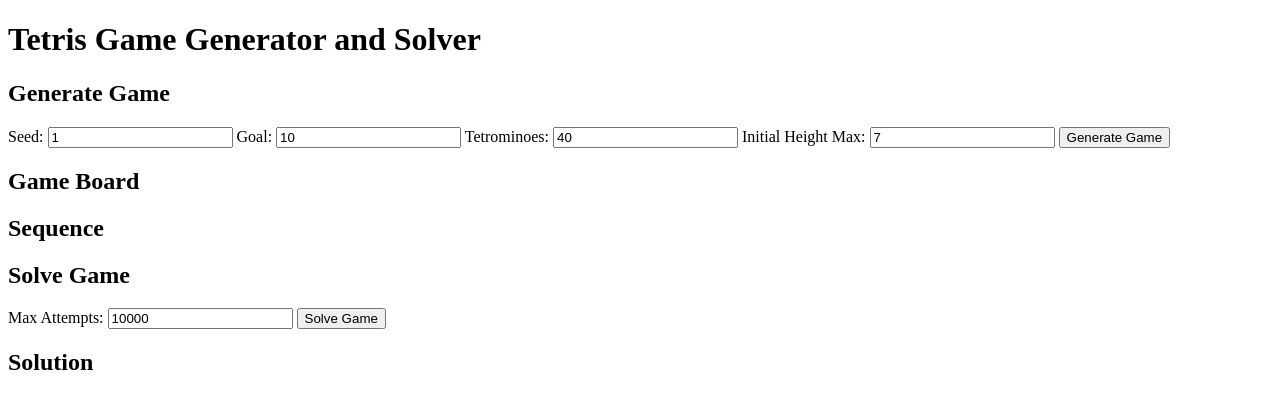
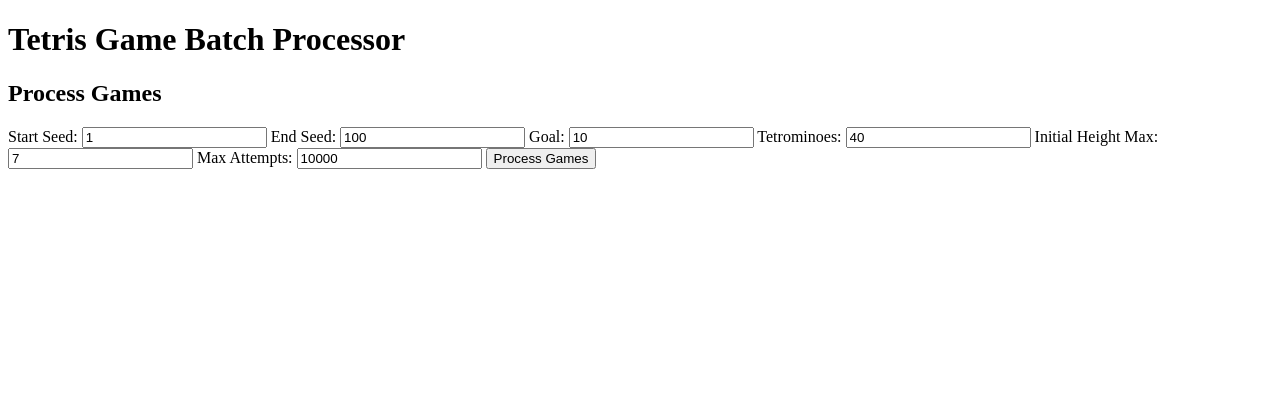
Before and after one commit to sami-29/tetris-algo, a Flask app: page / in a window 1280 px wide. Shown: the top 409 px of the page. Run offline with Flask 3, Linux system fonts and the light colour scheme.

Commit message:
feat: Implement batch processing of Tetris games

```diff
--- a/main.py
+++ b/main.py
@@ -4,7 +4,8 @@ from time import time
 import multiprocessing
 import csv
 import logging
-from flask import Flask, render_template, request, jsonify
+from flask import Flask, render_template, request, jsonify, send_file
+import io
 
 logging.basicConfig(level=logging.INFO, format='%(asctime)s - %(levelname)s - %(message)s')
 
@@ -40,8 +41,6 @@ def run_game_generation_and_solving(start, end, goal, tetrominoes, initial_heigh
 
     total_time = time() - start_loop
     log_results(goal, tetrominoes, max_attempts, total_time, winnable_games, len(games))
-    save_winnable_games(winnable_games)
-
     return winnable_games
 
 def log_results(goal, tetrominoes, max_attempts, total_time, winnable_games, total_games):
@@ -59,49 +58,37 @@ def log_results(goal, tetrominoes, max_attempts, total_time, winnable_games, tot
                        f"It took {total_time:.2f} seconds to pass through all {total_games} seeds "
                        f"with a max_attempts of {max_attempts}.\n")
 
-def save_winnable_games(winnable_games):
-    if winnable_games:
-        with open('winnable_games.csv', 'a', newline='') as file:
-            writer = csv.writer(file)
-            writer.writerow(["seed", "max_moves", "goal", "initial_height_max"])
-            for game in winnable_games:
-                writer.writerow([game.seed, game.tetrominoes, game.goal, game.initial_height_max])
-
 @app.route('/')
 def index():
-    return render_template('index.html', sequence=None)
+    return render_template('index.html')
 
-@app.route('/generate', methods=['POST'])
-def generate_game_route():
+@app.route('/process', methods=['POST'])
+def process_games():
     data = request.json
-    seed = int(data['seed'])
+    start = int(data['start'])
+    end = int(data['end'])
     goal = int(data['goal'])
     tetrominoes = int(data['tetrominoes'])
     initial_height_max = int(data['initial_height_max'])
-
-    game = TetrisGameGenerator(seed=seed, goal=goal, tetrominoes=tetrominoes, initial_height_max=initial_height_max)
-
-    return jsonify({
-        'board': game.board.tolist(),
-        'sequence': game.sequence
-    })
-
-@app.route('/solve', methods=['POST'])
-def solve_game_route():
-    data = request.json
-    board = data['board']
-    sequence = data['sequence']
-    goal = int(data['goal'])
     max_attempts = int(data['max_attempts'])
 
-    solver = TetrisSolver(board, sequence, goal, max_attempts=max_attempts)
-    result, moves, failed_attempts = solver.solve()
+    winnable_games = run_game_generation_and_solving(start, end, goal, tetrominoes, initial_height_max, max_attempts)
 
-    return jsonify({
-        'result': result,
-        'moves': moves,
-        'failed_attempts': failed_attempts
-    })
+    # Create CSV in memory
+    output = io.StringIO()
+    writer = csv.writer(output)
+    writer.writerow(["seed", "max_moves", "goal", "initial_height_max"])
+    for game in winnable_games:
+        writer.writerow([game.seed, game.tetrominoes, game.goal, game.initial_height_max])
+
+    # Create a response with the CSV file
+    output.seek(0)
+    return send_file(
+        io.BytesIO(output.getvalue().encode()),
+        mimetype='text/csv',
+        as_attachment=True,
+        attachment_filename='winnable_games.csv'
+    )
 
 if __name__ == "__main__":
     app.run(debug=True)
--- a/templates/index.html
+++ b/templates/index.html
@@ -3,61 +3,28 @@
 <head>
     <meta charset="UTF-8">
     <meta name="viewport" content="width=device-width, initial-scale=1.0">
-    <title>Tetris Game Generator and Solver</title>
+    <title>Tetris Game Batch Processor</title>
     <script src="https://cdn.jsdelivr.net/npm/vue@2.6.14/dist/vue.js"></script>
     <script src="https://cdn.jsdelivr.net/npm/axios/dist/axios.min.js"></script>
-    <style>
-        .board {
-            display: grid;
-            grid-template-columns: repeat(10, 20px);
-            gap: 1px;
-        }
-        .cell {
-            width: 20px;
-            height: 20px;
-            border: 1px solid #ccc;
-        }
-        .filled {
-            background-color: #333;
-        }
-    </style>
 </head>
 <body>
     <div id="app">
-        <h1>Tetris Game Generator and Solver</h1>
+        <h1>Tetris Game Batch Processor</h1>
 
-        <h2>Generate Game</h2>
+        <h2>Process Games</h2>
         <div>
-            <label>Seed: <input v-model.number="seed" type="number"></label>
+            <label>Start Seed: <input v-model.number="start" type="number"></label>
+            <label>End Seed: <input v-model.number="end" type="number"></label>
             <label>Goal: <input v-model.number="goal" type="number"></label>
             <label>Tetrominoes: <input v-model.number="tetrominoes" type="number"></label>
             <label>Initial Height Max: <input v-model.number="initial_height_max" type="number"></label>
-            <button @click="generateGame">Generate Game</button>
+            <label>Max Attempts: <input v-model.number="max_attempts" type="number"></label>
+            <button @click="processGames">Process Games</button>
         </div>
 
-        <h2>Game Board</h2>
-        <div class="board" v-if="board">
-            <div v-for="row in board" class="row">
-                <div v-for="cell in row" class="cell" :class="{ filled: cell === 1 }"></div>
-            </div>
-        </div>
-
-        <h2>Sequence</h2>
-        <div v-if="sequence">
-            {% raw %}{{ sequence.join(', ') }}{% endraw %}
-        </div>
-
-        <h2>Solve Game</h2>
-        <div>
-            <label>Max Attempts: <input v-model.number="max_attempts" type="number"></label>
-            <button @click="solveGame">Solve Game</button>
-        </div>
-
-        <h2>Solution</h2>
-        <div v-if="solution">
-            <p>Result: {% raw %}{{ solution.result ? 'Solved' : 'Not Solved' }}{% endraw %}</p>
-            <p>Moves: {% raw %}{{ solution.moves.join(', ') }}{% endraw %}</p>
-            <p>Failed Attempts: {% raw %}{{ solution.failed_attempts }}{% endraw %}</p>
+        <div v-if="processing">Processing games... This may take a while.</div>
+        <div v-if="downloadReady">
+            <a :href="downloadUrl" download="winnable_games.csv">Download CSV of Winnable Games</a>
         </div>
     </div>
 
@@ -65,35 +32,37 @@
         new Vue({
             el: '#app',
             data: {
-                seed: 1,
+                start: 1,
+                end: 100,
                 goal: 10,
                 tetrominoes: 40,
                 initial_height_max: 7,
                 max_attempts: 10000,
-                board: null,
-                sequence: null,
-                solution: null
+                processing: false,
+                downloadReady: false,
+                downloadUrl: ''
             },
             methods: {
-                generateGame() {
-                    axios.post('/generate', {
-                        seed: this.seed,
+                processGames() {
+                    this.processing = true;
+                    this.downloadReady = false;
+                    axios.post('/process', {
+                        start: this.start,
+                        end: this.end,
                         goal: this.goal,
                         tetrominoes: this.tetrominoes,
-                        initial_height_max: this.initial_height_max
+                        initial_height_max: this.initial_height_max,
+                        max_attempts: this.max_attempts
+                    }, {
+                        responseType: 'blob'
                     }).then(response => {
-                        this.board = response.data.board;
-                        this.sequence = response.data.sequence;
-                    });
-                },
-                solveGame() {
-                    axios.post('/solve', {
-                        board: this.board,
-                        sequence: this.sequence,
-                        goal: this.goal,
-                        max_attempts: this.max_attempts
-                    }).then(response => {
-                        this.solution = response.data;
+                        this.processing = false;
+                        this.downloadReady = true;
+                        const blob = new Blob([response.data], { type: 'text/csv' });
+                        this.downloadUrl = window.URL.createObjectURL(blob);
+                    }).catch(error => {
+                        console.error('Error processing games:', error);
+                        this.processing = false;
                     });
                 }
             }
```
